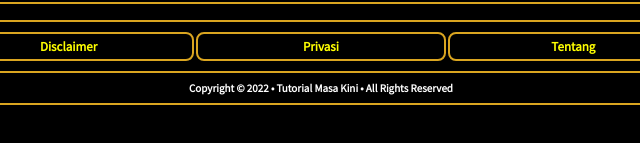
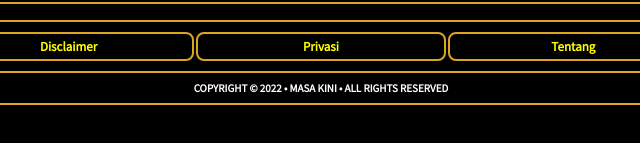
Before and after one commit to masakini/tutorial.masakini.eu.org, a plain HTML site: page index.html in a window 1280 px wide. Shown: the part 127-270 px from the top of the page, 319-959 px from the left. Drawn offline with Linux system fonts and the light colour scheme.

Commit message:
Update index.html

```diff
--- a/index.html
+++ b/index.html
@@ -130,7 +130,7 @@ h3             {
           </tr>
      </table>
      <div class="footer">
-          Copyright © 2022 • <a href="https://tutorial.masakini.eu.org"><span class="white">Tutorial Masa Kini</span></a> • All Rights Reserved
+          COPYRIGHT © 2022 • <a href="https://masakini.eu.org"><span class="white">MASA KINI</span></a> • ALL RIGHTS RESERVED
      </div>
 
 </body>
```
